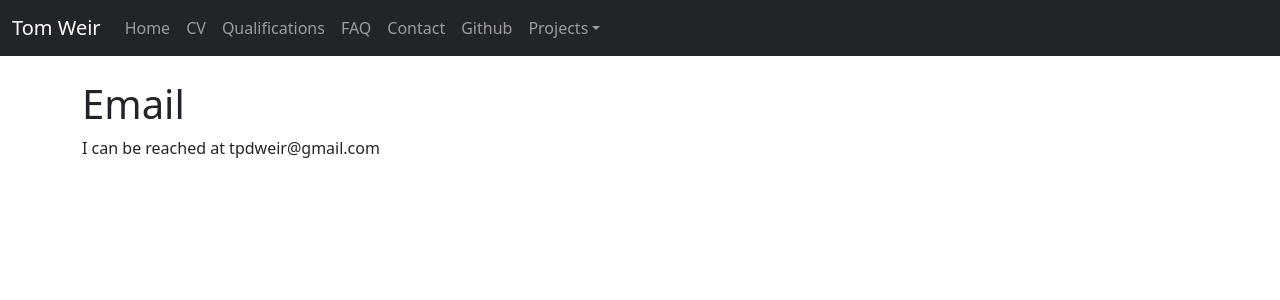
After one commit to TPDW/tpdw_site, a Django app: page /contact/ in a window 1280 px wide. The commit adds this page. Shown: the top 300 px of the page. Run offline with Django 3.2, Linux system fonts and the light colour scheme; some libraries are stand-ins or nearby versions.

Commit message:
added homepage and contact page, tests for both

```diff
--- a/mainSite/templates/base.html
+++ b/mainSite/templates/base.html
@@ -62,6 +62,12 @@
         <li class="nav-item">
           <a class="nav-link" href="{% url 'FAQ' %}" >FAQ</a>
         </li>
+        <li class="nav-item">
+          <a class="nav-link" href="{% url 'contact' %}" >Contact</a>
+        </li>
+        <li class="nav-item">
+          <a class="nav-link" href="https://github.com/TPDW" >Github</a>
+        </li>
         <li class="nav-item dropdown">
           <a class="nav-link dropdown-toggle" href="#" id="dropdown01" data-bs-toggle="dropdown" aria-expanded="false">Projects</a>
           <ul class="dropdown-menu" aria-labelledby="dropdown01">
--- /dev/null
+++ b/mainSite/templates/mainSite/contact.html
@@ -0,0 +1,7 @@
+{% extends 'base.html' %}
+{% block title %}Contact Details{% endblock %}
+{% block content %}
+<h1> Email </h1>
+I can be reached at
+<span style="unicode-bidi:bidi-override; direction: rtl;">moc.liamg@riewdpt</span>
+{% endblock %}
--- a/mainSite/urls.py
+++ b/mainSite/urls.py
@@ -8,4 +8,5 @@ urlpatterns = [
     path('qualifications/',views.QualificationsView.as_view(), name='qualifications'),
     path('theses/<str:thesis_uuid>',views.ThesisView.as_view(),name='thesis'),
     path('FAQ/',views.FAQView.as_view(),name='FAQ'),
+    path('contact/',views.contactView.as_view(),name='contact'),
 ]
--- a/mainSite/views.py
+++ b/mainSite/views.py
@@ -73,3 +73,6 @@ class FAQView(generic.TemplateView):
 
 class indexView(generic.TemplateView):
     template_name = 'mainSite/index.html'
+
+class contactView(generic.TemplateView):
+    template_name = 'mainsite/contact.html'
```
Also changed, not shown: mainSite/templates/mainSite/index.html (+6 -1 lines), mainSite/tests/test_views.py (+28 -0 lines), db.sqlite3, 1 other file.
